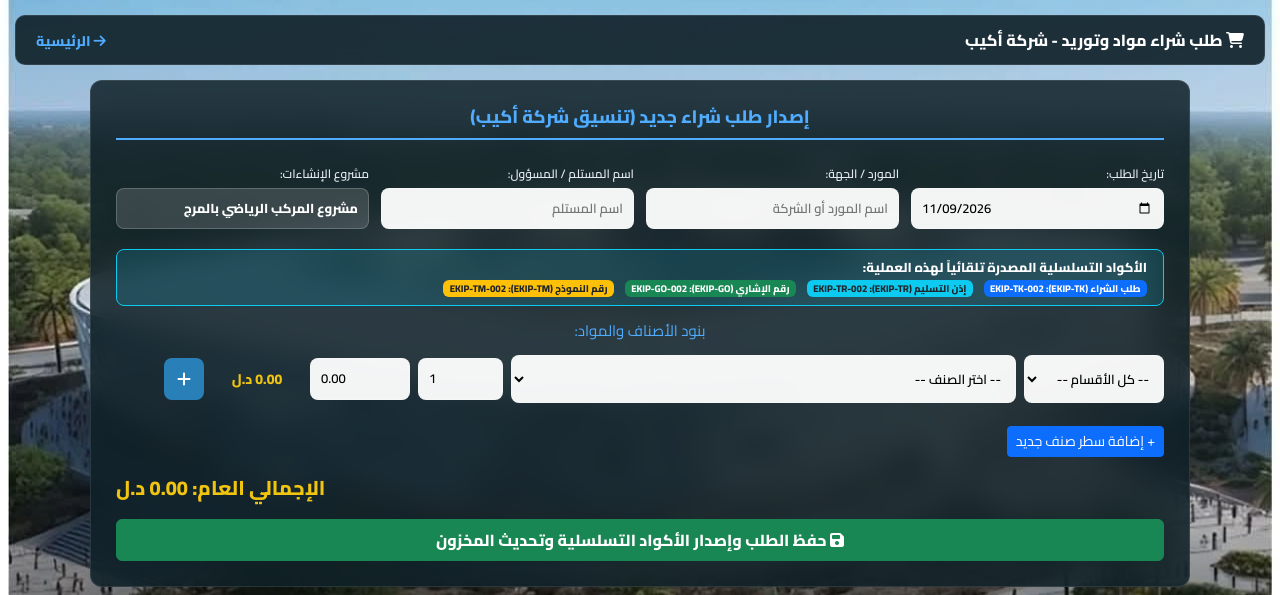
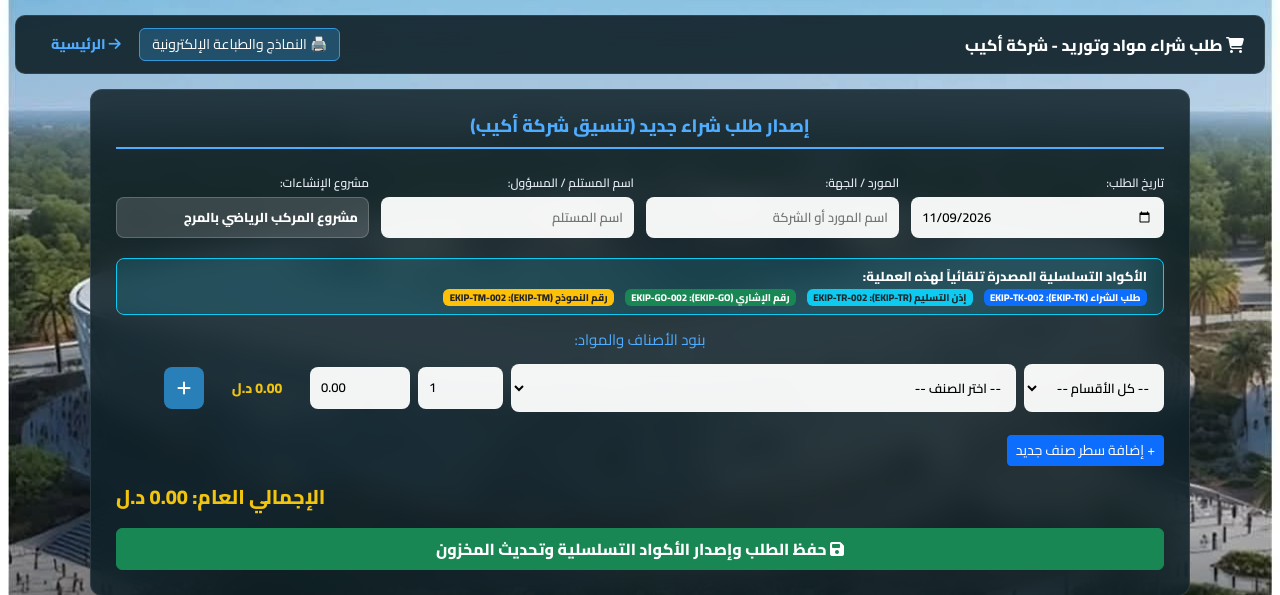
Before and after one commit to alifetory3-boop/EKiP, a Flask app: page /purchase in a window 1280 px wide. Shown: the top 595 px of the page. Run offline with Flask 3, Linux system fonts and the light colour scheme; a user stored in the database is signed in; data comes from the database, SQL or seed files in the repository; data that the repository does not hold is empty.

Commit message:
Update purchase.html with new header links and styles

```diff
--- a/templates/purchase.html
+++ b/templates/purchase.html
@@ -11,7 +11,7 @@
         * { box-sizing: border-box; margin: 0; padding: 0; }
         body { font-family: 'Cairo', Tahoma, sans-serif; background: url('{{ url_for("static", filename="stadium.jpg") }}') no-repeat center center fixed; background-size: cover; min-height: 100vh; padding: 15px; color: #fff; }
         header { background: rgba(15, 32, 39, 0.9); backdrop-filter: blur(15px); padding: 12px 20px; border-radius: 10px; display: flex; justify-content: space-between; align-items: center; margin-bottom: 15px; border: 1px solid rgba(255,255,255,0.1); }
-        header a { color: #4facfe; text-decoration: none; font-weight: bold; font-size: 14px; }
+        header a { color: #4facfe; text-decoration: none; font-weight: bold; font-size: 14px; margin-left: 15px; }
 
         .container-box { max-width: 1100px; margin: 0 auto; display: flex; flex-direction: column; gap: 20px; }
         .form-box, .table-box { background: rgba(15, 32, 39, 0.85); backdrop-filter: blur(15px); padding: 25px; border-radius: 12px; border: 1px solid rgba(255,255,255,0.1); width: 100%; }
@@ -46,7 +46,10 @@
 <body>
   <header>
     <div style="font-weight: 800; font-size: 16px;"><i class="fa-solid fa-cart-shopping"></i> طلب شراء مواد وتوريد - شركة أكيب</div>
-    <div><a href="{{ url_for('dashboard') }}"><i class="fa-solid fa-arrow-right"></i> الرئيسية</a></div>
+    <div>
+      <a href="{{ url_for('print_dynamic_form', type='purchase') }}" target="_blank" class="btn btn-sm btn-outline-info text-white" style="background: rgba(52, 152, 219, 0.3); border: 1px solid #3498db; padding: 5px 12px; border-radius: 6px;"><i class="fa-solid print">🖨️</i> النماذج والطباعة الإلكترونية</a>
+      <a href="{{ url_for('dashboard') }}"><i class="fa-solid fa-arrow-right"></i> الرئيسية</a>
+    </div>
   </header>
 
   {% with messages = get_flashed_messages(with_categories=true) %}
```
